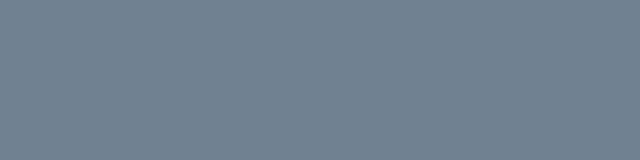
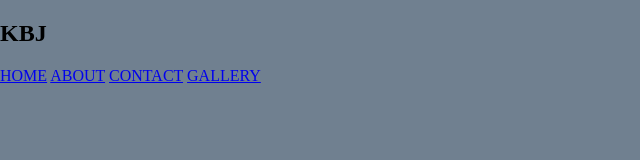
Before and after one commit to fathurwisnu13/my_review, a plain HTML site: page index.html in a window 1280 px wide. Shown: the whole page, without its empty margins (0-640 px from the left). Drawn offline with Linux system fonts and the light colour scheme.

Commit message:
update navbar

```diff
--- a/index.html
+++ b/index.html
@@ -8,7 +8,15 @@
     <title>my_review</title>
 </head>
 <body>
-
+    <nav class="navbar">
+        <h1 class="brand">KBJ</h1>
+        <div class="menu">
+            <a href="home" class="menuItem">HOME</a>
+            <a href="about" class="menuItem">ABOUT</a>
+            <a href="contact" class="menuItem">CONTACT</a>
+            <a href="gallery" class="menuItem">GALLERY</a>
+        </div>
+    </nav>
 
 
 
```
